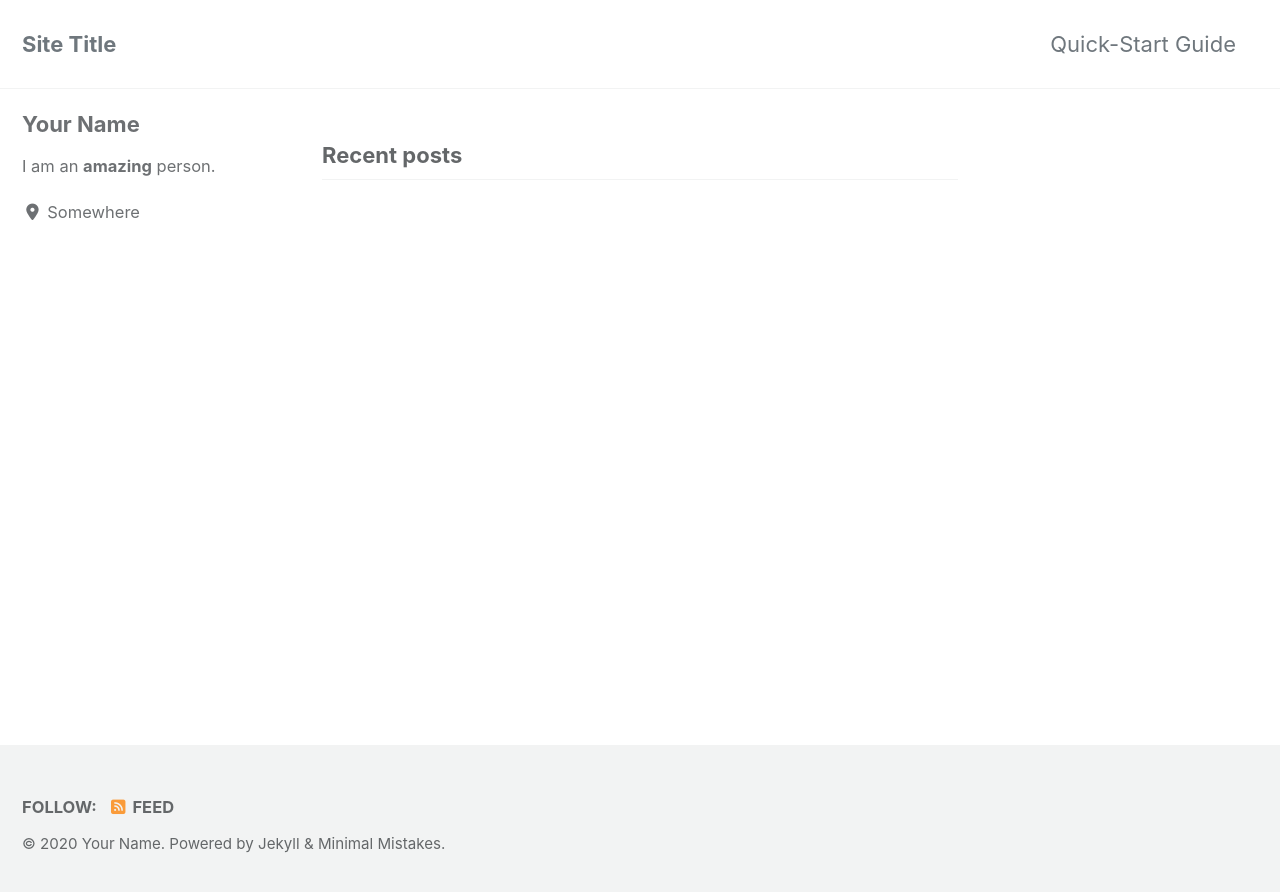
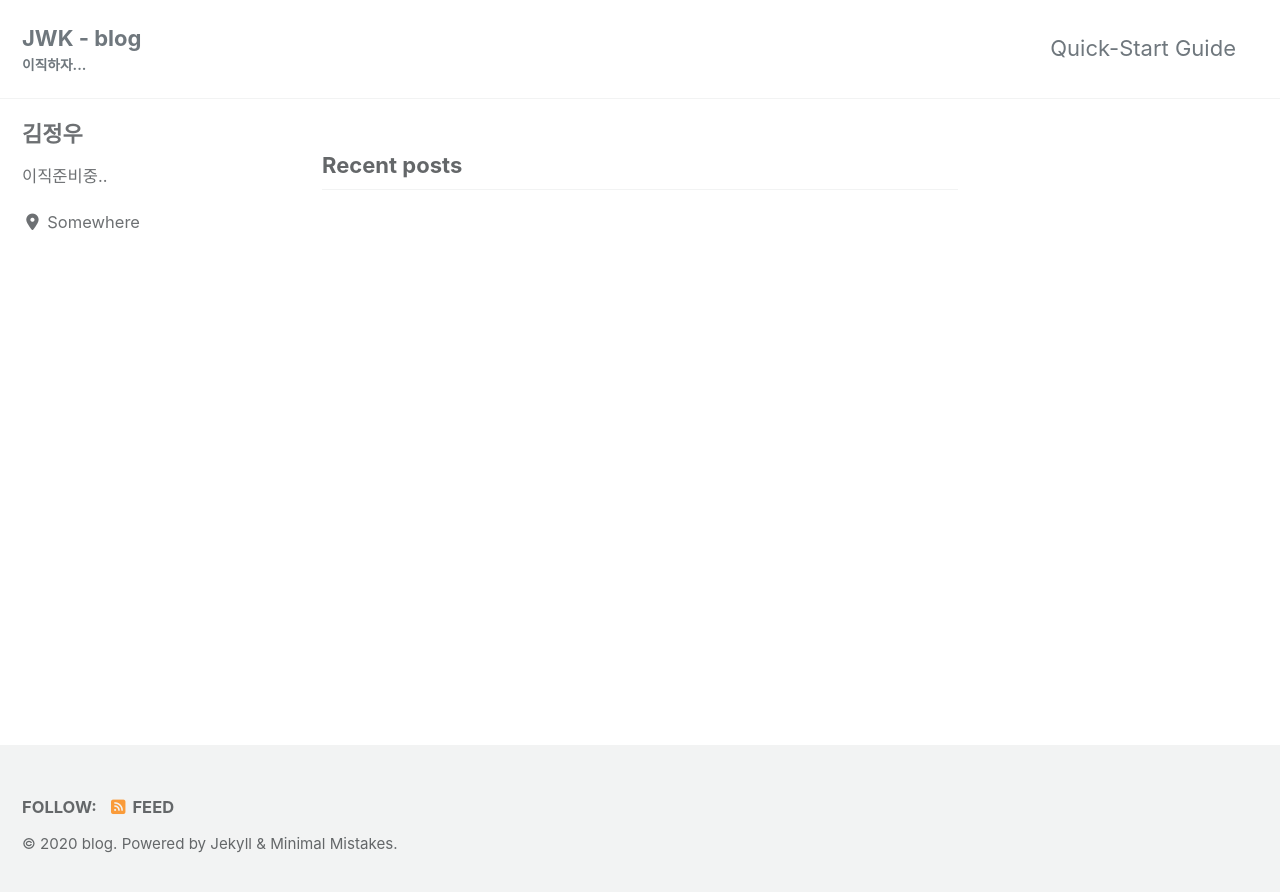
Before and after one commit to JungwooKim1271011706/JungwooKim1271011706.github.io, a Jekyll site: the page built from index.html, in a window 1280 px wide. Shown: the top 892 px of the page. Built offline with Jekyll 4.4.1, drawn with Linux system fonts in a browser that asks for light colours; cached includes are drawn as plain includes; nearby versions of some CDN libraries; the list of posts is cut into pages by our own code.

Commit message:
test blog

```diff
--- a/_config.yml
+++ b/_config.yml
@@ -16,10 +16,10 @@ minimal_mistakes_skin    : "default" # "air", "aqua", "contrast", "dark", "dirt"
 
 # Site Settings
 locale                   : "en-US"
-title                    : "Site Title"
+title                    : "JWK - blog"
 title_separator          : "-"
-subtitle                 : # site tagline that appears below site title in masthead
-name                     : "Your Name"
+subtitle                 : "이직하자..."
+name                     : "blog"
 description              : "An amazing website."
 url                      : # the base hostname & protocol for your site e.g. "https://gitblogdemo.github.io/"
 baseurl                  : # the subpath of your site, e.g. "https://jungwookim1271011706.github.io/"
@@ -93,9 +93,9 @@ analytics:
 
 # Site Author
 author:
-  name             : "Your Name"
+  name             : "김정우"
   avatar           : # path of avatar image, e.g. "/assets/images/bio-photo.jpg"
-  bio              : "I am an **amazing** person."
+  bio              : "이직준비중.."
   location         : "Somewhere"
   email            :
   links:
```
